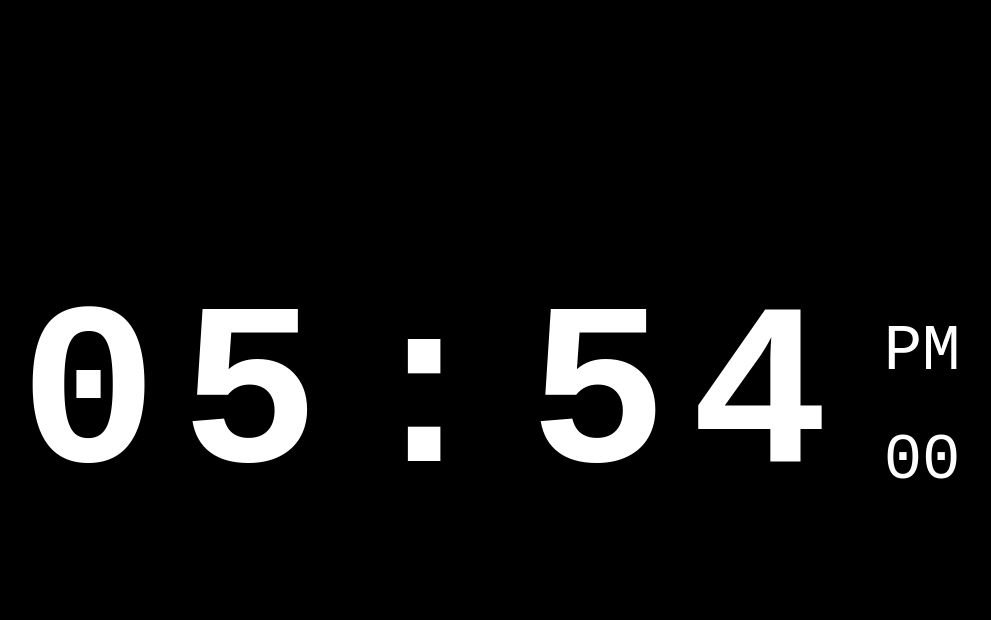
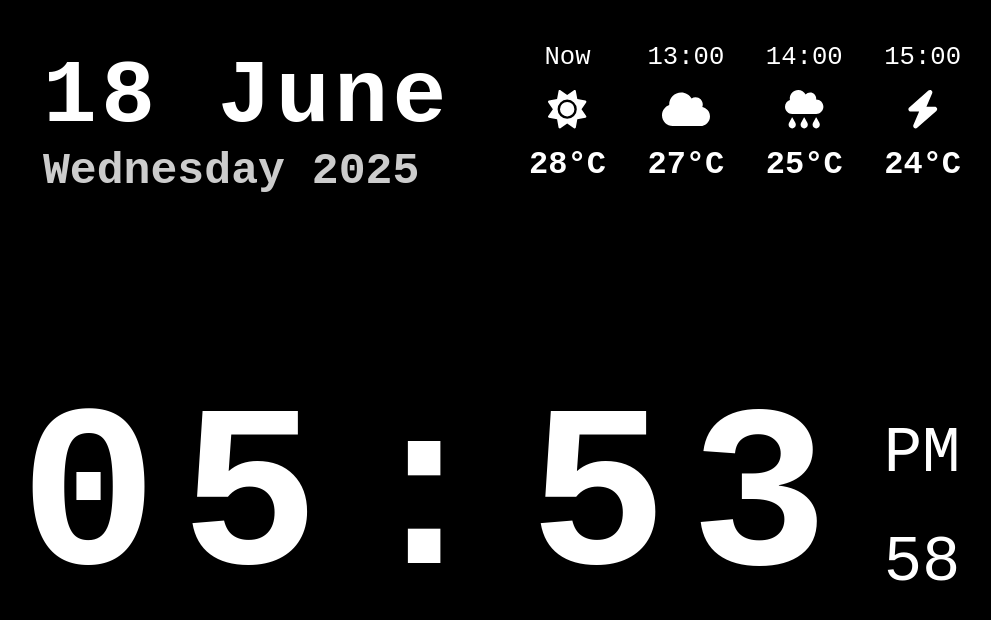
Before and after one commit to TalatAnik/smart-clock, a React (Vite) app: page / in a window 1280 px wide. Shown: the top 620 px of the page, without its empty margins (150-1141 px from the left). Built offline with nearby package versions, Linux system fonts and the light colour scheme; a web font is replaced by a local one.

Commit message:
added date and weather static content

```diff
--- a/package.json
+++ b/package.json
@@ -10,6 +10,10 @@
     "preview": "vite preview"
   },
   "dependencies": {
+    "@fortawesome/fontawesome-svg-core": "^6.7.2",
+    "@fortawesome/free-regular-svg-icons": "^6.7.2",
+    "@fortawesome/free-solid-svg-icons": "^6.7.2",
+    "@fortawesome/react-fontawesome": "^0.2.2",
     "react": "^19.1.0",
     "react-dom": "^19.1.0"
   },
--- /dev/null
+++ b/src/components/Date.tsx
@@ -0,0 +1,48 @@
+import { useEffect, useState } from 'react'
+
+export default function DateComponent() {
+  const [date, setDate] = useState({
+    dayNum: '',
+    monthLong: '',
+    dayLong: '',
+    year: '',
+  })
+
+  useEffect(() => {
+    const updateDate = () => {
+      const now = new Date()
+      const dayNum = now.getDate().toString()
+      const monthLong = now.toLocaleDateString(undefined, { month: 'long' })
+      const dayLong = now.toLocaleDateString(undefined, { weekday: 'long' })
+      const year = now.getFullYear().toString()
+      setDate({ dayNum, monthLong, dayLong, year })
+    }
+    updateDate()
+    const interval = setInterval(updateDate, 60 * 1000)
+    return () => clearInterval(interval)
+  }, [])
+
+  return (
+    <div
+      style={{
+        color: '#fff',
+        fontWeight: 'bold',
+        marginLeft: '2vw', // Added left margin
+        marginTop: '2vh', // Added top margin
+        marginRight: '3vw',
+        display: 'flex',
+        flexDirection: 'column',
+        alignItems: 'flex-start',
+        minWidth: 'max-content',
+        lineHeight: 1.1,
+      }}
+    >
+      <span style={{ fontSize: '7vw', letterSpacing: '0.05em' }}>
+        {date.dayNum} {date.monthLong}
+      </span>
+      <span style={{ fontSize: '3.5vw', opacity: 0.8 }}>
+        {date.dayLong} {date.year}
+      </span>
+    </div>
+  )
+}
--- /dev/null
+++ b/src/components/Weather.tsx
@@ -0,0 +1,82 @@
+import { useEffect, useState } from 'react'
+import DateComponent from './Date'
+
+// Make sure to install Font Awesome solid icons:
+// npm install @fortawesome/fontawesome-svg-core @fortawesome/free-solid-svg-icons @fortawesome/react-fontawesome
+import { FontAwesomeIcon } from '@fortawesome/react-fontawesome'
+import {
+  faSun,
+  faCloud,
+  faCloudRain,
+  faBolt,
+} from '@fortawesome/free-solid-svg-icons'
+
+type WeatherData = {
+  icon: 'sun' | 'cloud' | 'rain' | 'storm'
+  temp: number
+  hour: string
+}
+
+const ICONS: Record<WeatherData['icon'], any> = {
+  sun: faSun,
+  cloud: faCloud,
+  rain: faCloudRain,
+  storm: faBolt,
+}
+
+export default function Weather() {
+  // Replace this with real weather API data fetching
+  const [weather, setWeather] = useState<WeatherData[]>(
+    [
+      { icon: 'sun', temp: 28, hour: 'Now' },
+      { icon: 'cloud', temp: 27, hour: '13:00' },
+      { icon: 'rain', temp: 25, hour: '14:00' },
+      { icon: 'storm', temp: 24, hour: '15:00' },
+    ]
+  )
+
+  useEffect(() => {
+    // Fetch and set weather data from your API here
+  }, [])
+
+  return (
+    <div
+      style={{
+        display: 'flex',
+        flexDirection: 'row',
+        alignItems: 'center',
+        gap: '3vw',
+        width: '100%',
+        justifyContent: 'center',
+        color: '#fff',
+        marginTop: '2vh',
+      }}
+    >
+      <DateComponent />
+      {weather.map((w, idx) => (
+        <div
+          key={idx}
+          style={{
+            display: 'flex',
+            flexDirection: 'column',
+            alignItems: 'center',
+            minWidth: '80px',
+          }}
+        >
+          <span style={{ fontSize: '2vw', marginBottom: '0.5vw' }}>{w.hour}</span>
+          <FontAwesomeIcon
+            icon={ICONS[w.icon]}
+            style={{
+              fontSize: '3vw',
+              margin: '0.5vw 0',
+              color: '#fff',
+            }}
+          />
+          <span style={{ fontSize: '2.5vw', marginTop: '0.5vw', fontWeight: 'bold' }}>
+            {w.temp}°C
+          </span>
+        </div>
+      ))}
+    </div>
+  )
+}
--- a/src/pages/Home.tsx
+++ b/src/pages/Home.tsx
@@ -1,3 +1,4 @@
+import Weather from '../components/Weather'
 import Time from '../components/Time'
 
 export default function Home() {
@@ -14,6 +15,19 @@ export default function Home() {
       <section
         style={{
           width: '100%',
+          flex: 'none',
+          display: 'flex',
+          alignItems: 'center',
+          justifyContent: 'center',
+          marginTop: '2vh',
+          marginBottom: '1vh', // Reduced gap
+        }}
+      >
+        <Weather />
+      </section>
+      <section
+        style={{
+          width: '100%',
           flex: 1,
           display: 'flex',
           alignItems: 'center',
```
Also changed, not shown: 1 other file (tests, documents, lock files or other folders).
